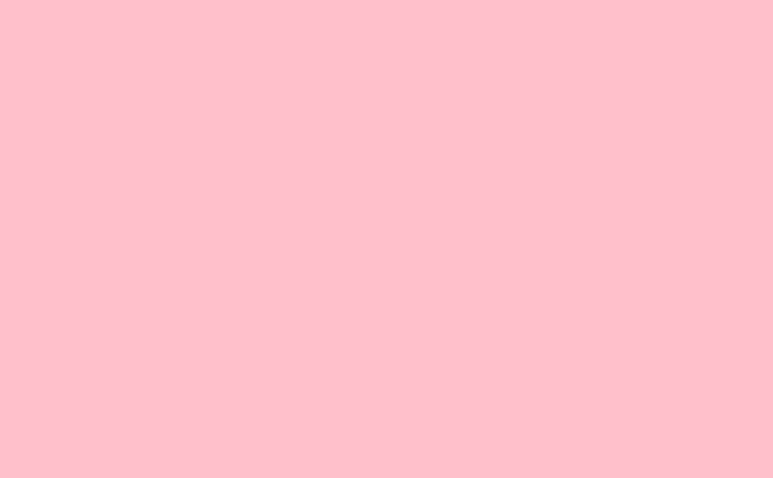
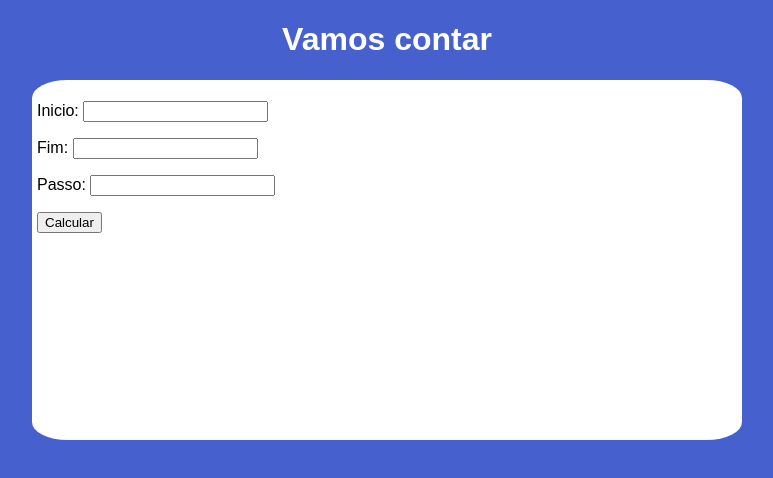
Before and after one commit to lucashenrique1908/Formulario-de-contagem, a plain HTML site: page index.html in a window 1280 px wide. Shown: the whole page, without its empty margins (253-1026 px from the left). Drawn offline with Linux system fonts and the light colour scheme.

Commit message:
atualizei
atualizei

```diff
--- /dev/null
+++ b/contagem.script.js
@@ -0,0 +1,7 @@
+function calcular() {
+
+var n = 5
+for(var n = 5;n>=12;c++)  {
+    console.log(n)
+}
+}
--- a/contagem/style.css
+++ b/contagem/style.css
@@ -1,18 +1,22 @@
 @charset "UTF-8";
 
-header {
+
+
+body {
+    font-family: Arial, Helvetica, sans-serif;
+    background-color: rgb(70, 97, 206);
+}
+h1 {
+    color: white;
     text-align: center;
 }
-body {
-    font-family: Arial, Helvetica, sans-serif;
-    background-color: pink;
-}
 section {
+
     background-color: white;
     max-width: 700px;
     height: 350px;
     padding: 5px;
-    text-align: center;
+    text-align: left;
     margin: auto;
     border-radius: 5%;
 
--- a/index.html
+++ b/index.html
@@ -6,7 +6,19 @@
     <title>Document</title>
 </head>
 <link rel="stylesheet" href="contagem/style.css">
-<body>
+<body onload="calcular()">
+    <h1>Vamos contar</h1>
 
+   <section>
+        <p>Inicio: <input type="number"  name="con"  id="icon"> </p>
+       <p>Fim: <input type="number" name="con" id="icon"></p>
+       <p>Passo: <input type="number" name="con" id="icon"></p>
+       <input type="button" value="Calcular" onclick="calcular()">
+
+   </section>
+
+   <script src="contagem.script.js">
+   function Calcular()
+   </script>
 </body>
 </html>
```
Also changed, not shown: 1 other file.
